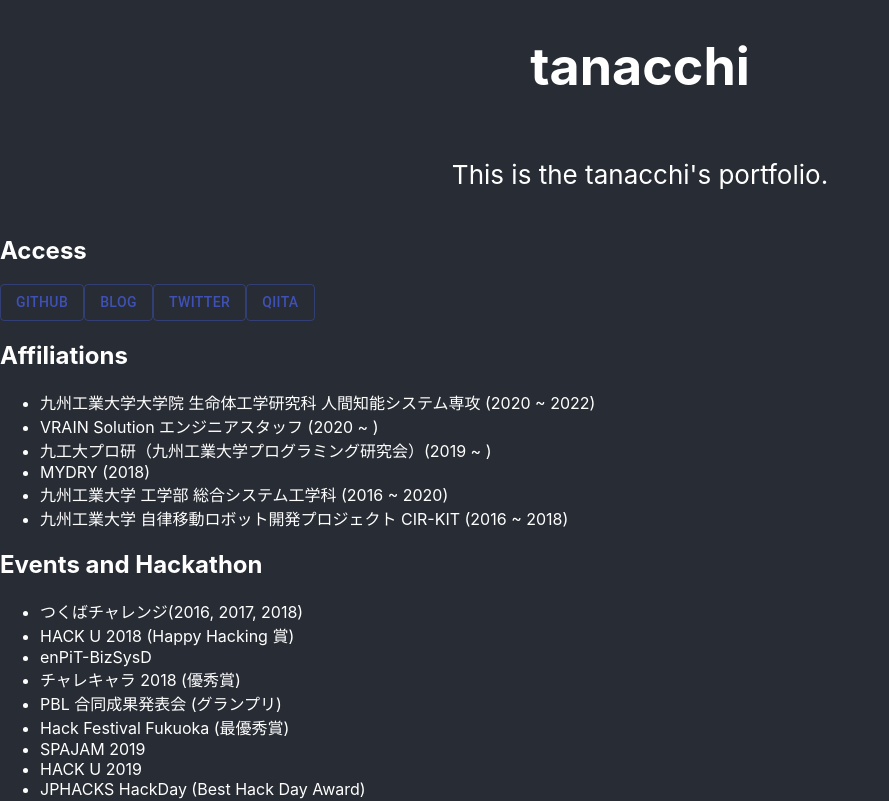
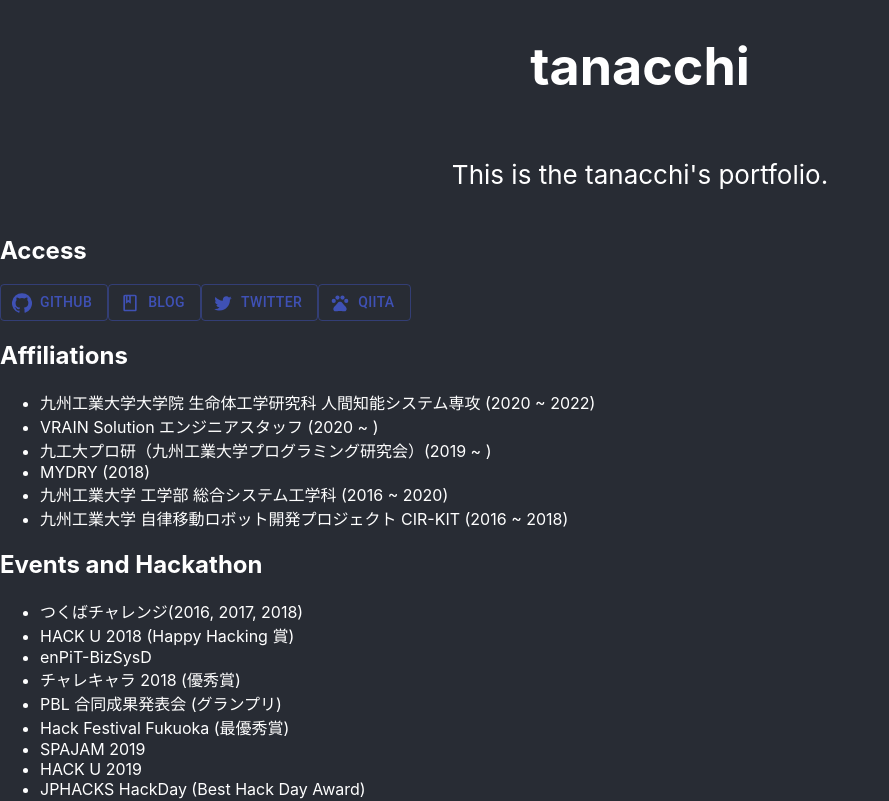
Before and after one commit to tanacchi/tanacchi.github.io, a React (Create React App) app: page / in a window 1280 px wide. Shown: the top 801 px of the page, without its empty margins (0-889 px from the left). Built offline with nearby package versions, Linux system fonts and the light colour scheme.

Commit message:
Add icon on button link

```diff
--- a/src/components/Access.tsx
+++ b/src/components/Access.tsx
@@ -1,16 +1,25 @@
 import React from 'react'
-import { Box } from '@material-ui/core'
+import { Box, SvgIcon } from '@material-ui/core'
 import Button from '@material-ui/core/Button'
 import ButtonGroup from '@material-ui/core/ButtonGroup'
+import GitHubIcon from '@material-ui/icons/GitHub'
+import BlogIcon from '@material-ui/icons/BookOutlined'
+import TwitterIcon from '@material-ui/icons/Twitter'
+import QiitaIcon from '@material-ui/icons/Pets'
 
-type RefButtonProps = { url: string, text: string }
-const RefButton: React.FC<RefButtonProps> = ({ url, text }) => {
+type RefButtonProps = {
+  url: string,
+  text: string,
+  icon: any
+}
+const RefButton: React.FC<RefButtonProps> = ({ url, text, icon }) => {
   return (
     <Button
       href={url}
       target="_blank"
       color="primary"
-      variant="outlined">
+      variant="outlined"
+      startIcon={icon}>
       {text}
     </Button>
   )
@@ -22,6 +31,8 @@ const Access: React.FC = () => {
   const blogURL: string = "https://tanacchi.hatenablog.com/"
   const qiitaURL: string = "https://qiita.com/tanacchi/"
 
+  console.log(typeof (<GitHubIcon />))
+
   return (
     <div id="Access">
       <Box>
@@ -29,16 +40,20 @@ const Access: React.FC = () => {
         <ButtonGroup>
           <RefButton
             url={githubURL}
-            text="GitHub" />
+            text="GitHub"
+            icon={<GitHubIcon />} />
           <RefButton
             url={blogURL}
-            text="Blog" />
+            text="Blog"
+            icon={<BlogIcon />} />
           <RefButton
             url={twitterURL}
-            text="Twitter" />
+            text="Twitter"
+            icon={<TwitterIcon />} />
           <RefButton
             url={qiitaURL}
-            text="Qiita" />
+            text="Qiita"
+            icon={<QiitaIcon />} />
         </ButtonGroup>
       </Box>
     </div>
```
